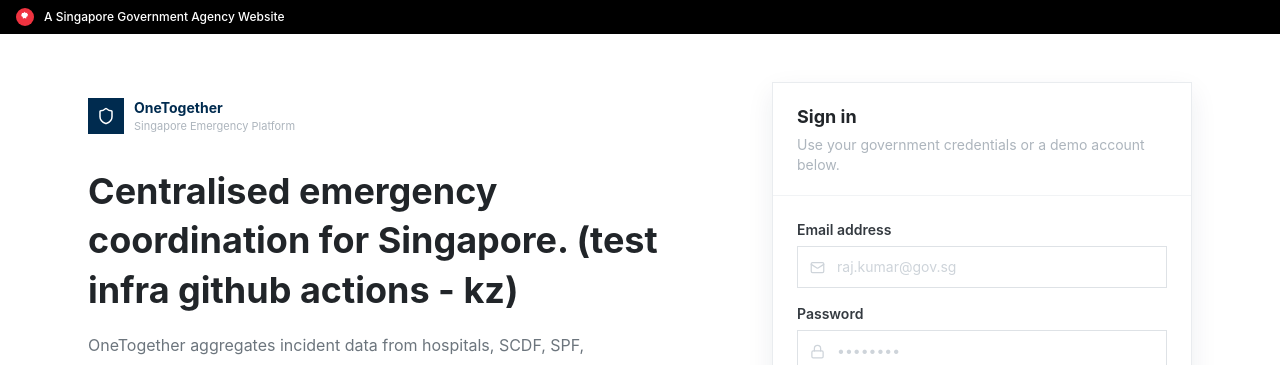
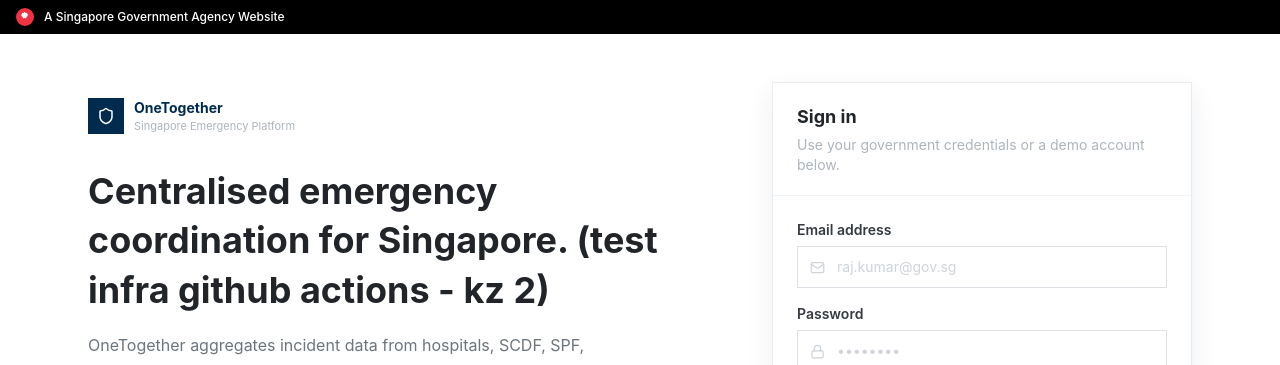
Before and after one commit to nnylac/OneTogether, a React (Vite) app in the folder apps/frontend/: page / in a window 1280 px wide. Shown: the top 365 px of the page. Built offline with nearby package versions, Linux system fonts and the light colour scheme.

Commit message:
fix: minor ui fix 2

```diff
--- a/apps/frontend/src/pages/LoginPage.tsx
+++ b/apps/frontend/src/pages/LoginPage.tsx
@@ -13,7 +13,7 @@
         <section className="py-4">
           <Logo />
           <h1 className="mt-8 max-w-xl text-4xl font-bold leading-snug text-sgds-gray-900">
-            Centralised emergency coordination for Singapore. (test infra github actions - kz)
+            Centralised emergency coordination for Singapore. (test infra github actions - kz 2)
           </h1>
           <p className="mt-4 max-w-lg text-base leading-7 text-sgds-gray-600">
             OneTogether aggregates incident data from hospitals, SCDF, SPF, and approved community organisations
```
